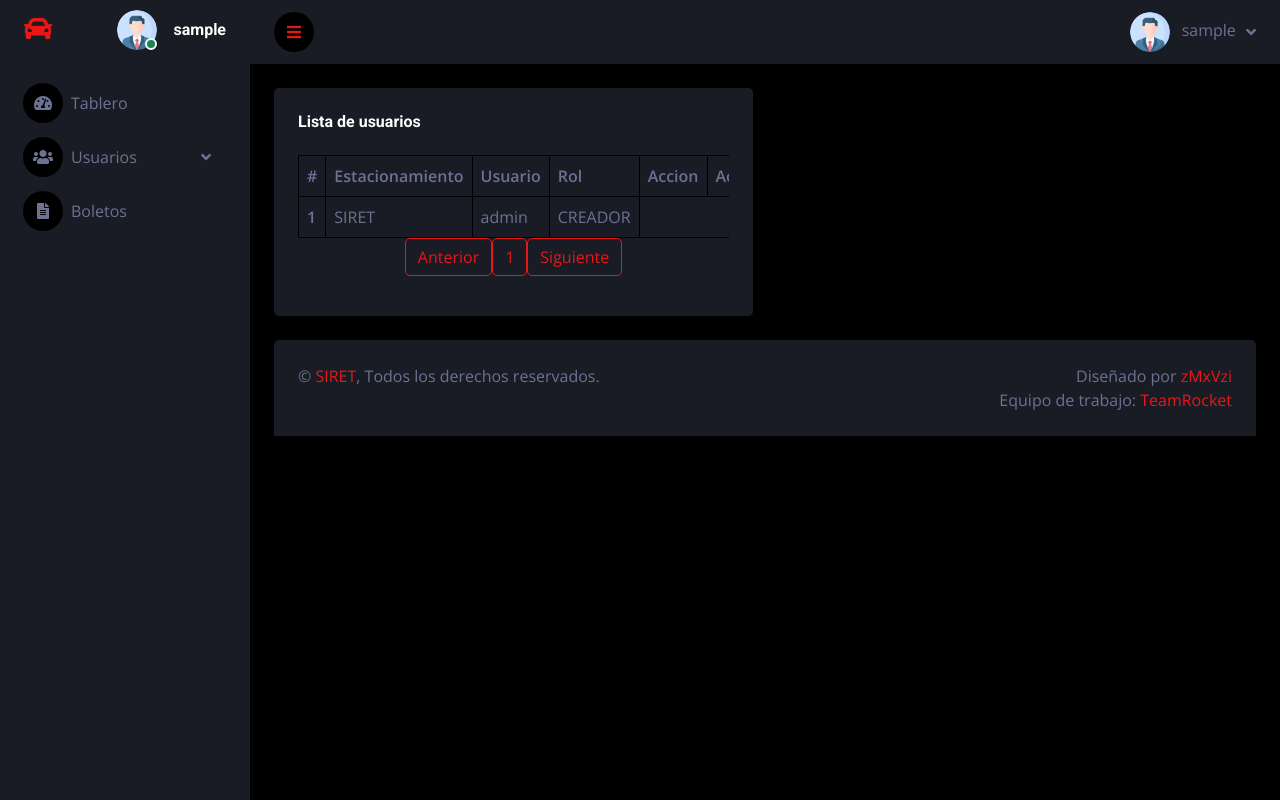
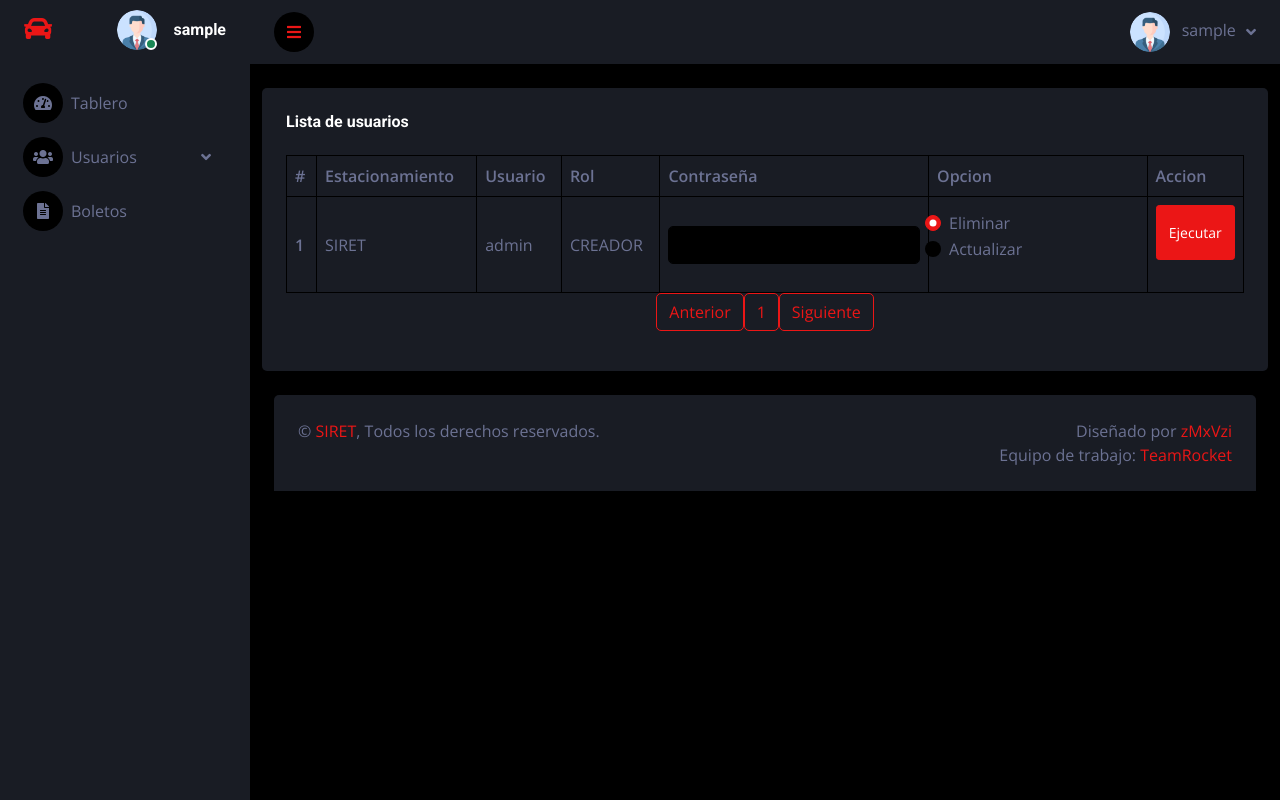
Before and after one commit to zMxVzi/SIRET, a Flask app: page /c_listau in a window 1280 px wide. Run offline with Flask 3, Linux system fonts and the light colour scheme; the visitor is signed in with stand-in values (Sample User, id 1); data comes from the database, SQL or seed files in the repository; parts of the project's set-up code (start-up, migrations or seed data) failed here and were passed over; some libraries are stand-ins or nearby versions.

Commit message:
VERSION FINAL

```diff
--- a/run.py
+++ b/run.py
@@ -162,10 +162,10 @@ def eliminar():
         print(password)
         sha = User.create_password(password,password)
         print(sha)
-        query = text("CALL actualizar_contrasena(:id, :nueva_contrasena)")
-        params = {'id': idd, 'nueva_contrasena': sha}
-        with db.engine.connect() as connection:
-            connection.execute(query,params)
+        stmt = text("CALL actualizar_contrasena(:id, :nueva_contrasena)")
+        db.session.execute(stmt, {'id': idd, 'nueva_contrasena': sha})
+        db.session.commit()
+
         if session['rol'] == 'CREADOR':
             return redirect(url_for('c_listau'))
         else:
--- a/templates/adminpage.html
+++ b/templates/adminpage.html
@@ -50,8 +50,8 @@
                                     <td>{{boleto.id}}</td>
                                     <td>{{boleto.operador}}</td>
                                     <td>{{boleto.entrada}}</td>
-                                    <td>{% if boleto.tarifa %}{{boleto.salida}}{% endif %}</td>
-                                    <td>{% if boleto.tarifa %}${{boleto.tarifa}}{% endif %}</td>
+                                    <td>{% if boleto.estado != "Pendiente" %}{{boleto.salida}}{% endif %}</td>
+                                    <td>{% if boleto.estado != "Pendiente" %}${{boleto.tarifa}}{% endif %}</td>
                                     <td>{{boleto.estado}}</td>
                                 </tr>
                                 {%endfor%}
--- a/templates/c_listau.html
+++ b/templates/c_listau.html
@@ -18,7 +18,6 @@
 {% block content %}
 <div class="container-fluid pt-4 px-4">
     <div class="row g-4">
-        <div class="col-sm-12 col-xl-6">
             <div class="bg-secondary rounded h-100 p-4">
                 <h6 class="mb-4">Lista de usuarios</h6>
                 <div class="table-responsive">
@@ -29,7 +28,8 @@
                             <th scope="col">Estacionamiento</th>
                             <th scope="col">Usuario</th>
                             <th scope="col">Rol</th>
-                            <th scope="col">Accion</th>
+                            <th scope="col">Contraseña</th>
+                            <th scope="col">Opcion</th>
                             <th scope="col">Accion</th>
                         </tr>
                     </thead>
@@ -41,10 +41,31 @@
                             <td>{{datos.estacionamiento}}</td>
                             <td>{{datos.user}}</td>
                             <td>{{datos.rol}}</td>
+                            {%if datos.user != usuario%}
+                            <td><input type="password" class="form-control" name="new_password" aria-describedby="basic-addon2"></td>
                             <input type="hidden" name="id" value="{{datos.id}}">
                             <input type="hidden" name="csrf_token" value="{{ csrf_token() }}">
-                            {%if datos.rol != 'CREADOR'%}
-                                <td><button type="submit" class="btn btn-primary py-3 w-100 mb-4">eliminar</button></td>
+
+                            <td>
+                                <fieldset class="row mb-3">
+                                        <div class="form-check">
+                                            <input class="form-check-input" type="radio" name="opcion"
+                                                id="gridRadios1" value="1" checked>
+                                            <label class="form-check-label" for="gridRadios1">
+                                                Eliminar
+                                            </label>
+                                        </div>
+                                        <div class="form-check">
+                                            <input class="form-check-input" type="radio" name="opcion"
+                                                id="gridRadios2" value="2">
+                                            <label class="form-check-label" for="gridRadios2">
+                                                Actualizar
+                                            </label>
+                                        </div>
+                                </fieldset>
+                            </td>
+
+                            <td><button type="submit" class="btn btn-sm btn-primary py-3 w-100 mb-4">Ejecutar</button></td>
                             {%endif%}
                         </tr>
                     </form>
@@ -71,7 +92,6 @@
                     </ul>
                 </nav>
             </div>
-        </div>
     </div>
 </div>
 {% endblock %}
```
